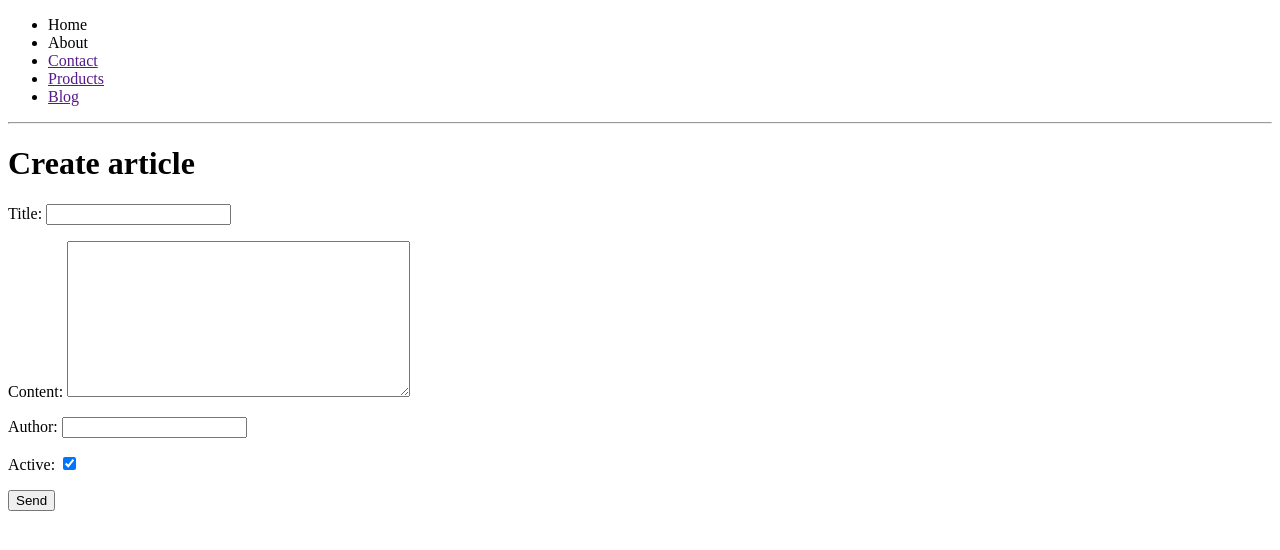
After one commit to abWasHere/django-tuto, a Django app: page /blog/create/ in a window 1280 px wide. The commit adds this page. Shown: the top 550 px of the page. Run offline with Django 3.2, Linux system fonts and the light colour scheme.

Commit message:
progress : 39 - class based DeleteView, and add a setup.cfg file for flake8

```diff
--- /dev/null
+++ b/setup.cfg
@@ -0,0 +1,3 @@
+[flake8]
+exclude = .git,*migrations*
+max-line-length = 80
--- a/src/blog/forms.py
+++ b/src/blog/forms.py
@@ -5,10 +5,10 @@ from .models import Article
 class ArticleForm(forms.ModelForm):
     class Meta:
         model = Article
-        fields = ["title", "content", "author"]
+        fields = ["title", "content", "author", "active"]
 
-    def clean_title(self):
-        data = self.cleaned_data.get("title")
-        if "fuck" in data:
-            raise "Swear words are forbidden !"
+    def clean_author(self):
+        data = self.cleaned_data.get("author")
+        if "toto" in data:
+            raise forms.ValidationError("No toto allowed !")
         return data
--- a/src/blog/models.py
+++ b/src/blog/models.py
@@ -12,4 +12,4 @@ class Article(models.Model):
     active = models.BooleanField(default=True)
 
     def get_absolute_url(self):
-        return reverse("article-detail", kwargs={"art_id": self.id})
+        return reverse("articles:article-detail", kwargs={"pk": self.pk})
--- /dev/null
+++ b/src/blog/templates/articles/article_create.html
@@ -0,0 +1,11 @@
+{% extends 'base.html' %} {% block content %}
+
+<h1>Create article</h1>
+
+<form action="." method="post">
+	{% csrf_token %}
+    {{form.as_p}}
+    <input type="submit" value="Send">
+</form>
+
+{% endblock content %}
--- a/src/blog/templates/articles/article_detail.html
+++ b/src/blog/templates/articles/article_detail.html
@@ -9,4 +9,9 @@
 
 <p><i>{{article.date}}</i></p>
 
+<button>
+	<a href="./delete/" style="text-decoration : none; color: black">Delete post</a>
+	{% comment %} Starting from this URL "." I can go to the delete page {% endcomment %}
+</button>
+
 {% endblock content %}
--- a/src/blog/templates/articles/article_list.html
+++ b/src/blog/templates/articles/article_list.html
@@ -2,7 +2,7 @@
 <h1>Blog section</h1>
 <h2>Articles available in database :</h2>
 
-{% for article in articles %}
+{% for article in object_list %}
 
     <li> {{article.id}} <a href={{article.get_absolute_url}}> {{article.title}} by {{article.author}}</a></li>
 
--- a/src/blog/urls.py
+++ b/src/blog/urls.py
@@ -1,7 +1,22 @@
 from django.urls import path
-from .views import article_list_view, article_detail_view
+from .views import (
+    ArticleListView,
+    ArticleDetailView,
+    ArticleCreateView,
+    ArticleUpdateView,
+    ArticleDeleteView,
+)
 
+app_name = "articles"
 urlpatterns = [
-    path("", article_list_view, name="article-list"),
-    path("article/<int:art_id>", article_detail_view, name="article-detail"),
+    path("", ArticleListView.as_view(), name="article-list"),
+    path("<int:pk>/", ArticleDetailView.as_view(), name="article-detail"),
+    # keyword paramater (pk) instead of "id" or "toto !
+    path("create/", ArticleCreateView.as_view(), name="article-create"),
+    path(
+        "<int:pk>/update/", ArticleUpdateView.as_view(), name="article-update"
+    ),
+    path(
+        "<int:pk>/delete/", ArticleDeleteView.as_view(), name="article-delete"
+    ),
 ]
--- a/src/blog/views.py
+++ b/src/blog/views.py
@@ -1,18 +1,58 @@
 from django.shortcuts import render, get_object_or_404
+from django.urls import reverse
+
+from django.views.generic import (
+    ListView,
+    DetailView,
+    CreateView,
+    UpdateView,
+    DeleteView,
+)
+
 from .models import Article
+from .forms import ArticleForm as ArticleModelForm
 
 
-# def article_create_view(req):
-#     article_detail_context = {"article": article}
-#     render(req, "articles/article_create.html", article_detail_context)
-
-def article_detail_view(req, art_id):
-    article = get_object_or_404(Article, id=art_id)
-    article_detail_context = {"article": article}
-    return render(req, "articles/article_detail.html", article_detail_context)
+class ArticleListView(ListView):
+    template_name = "articles/article_list.html"
+    # template has to be formatted like <blog>/<modelname>_list.html ?
+    queryset = Article.objects.all()
+    # the context is now an "object_list"
 
 
-def article_list_view(req):
+class ArticleDetailView(DetailView):
+    template_name = "articles/article_detail.html"
+    queryset = Article.objects.all()  # the context is now an "object"
+
+    # if we let "id" as the request param in the URLs :
+    # def get_object(self):
+    #     id_ = self.kwargs.get("id")
+    #     return get_object_or_404(Article, id=id_)
+
+
+class ArticleCreateView(CreateView):
+    template_name = "articles/article_create.html"
     queryset = Article.objects.all()
-    article_list_context = {"articles": queryset}
-    return render(req, "articles/article_list.html", article_list_context)
+    form_class = ArticleModelForm
+
+
+class ArticleUpdateView(UpdateView):
+    template_name = "articles/article_create.html"
+    queryset = Article.objects.all()
+    form_class = ArticleModelForm
+
+    def get_object(self):
+        id_ = self.kwargs.get("pk")
+        return get_object_or_404(Article, id=id_)
+
+
+class ArticleDeleteView(DeleteView):
+    template_name = "articles/article_delete.html"
+    queryset = Article.objects.all()
+
+    def get_object(self):
+        id_ = self.kwargs.get("pk")
+        return get_object_or_404(Article, id=id_)
+
+    def get_success_url(self):
+        return reverse("articles:article-list")
--- a/src/products/templates/products/product_detail.html
+++ b/src/products/templates/products/product_detail.html
@@ -11,7 +11,7 @@
 <p>Price : ${{object.price}}</p>
 
 <button>
-	<a href="./delete/">Delete product</a>
+	<a href="./delete/" style="text-decoration : none; color: black">Delete product</a>
 	{% comment %} Starting from this URL "." I can go to the delete page
 	"/delete/" {% endcomment %}
 </button>
```
Also changed, not shown: src/blog/templates/articles/article_delete.html (added, +13 -0 lines), src/products/forms.py (+5 -3 lines), 1 other file.
